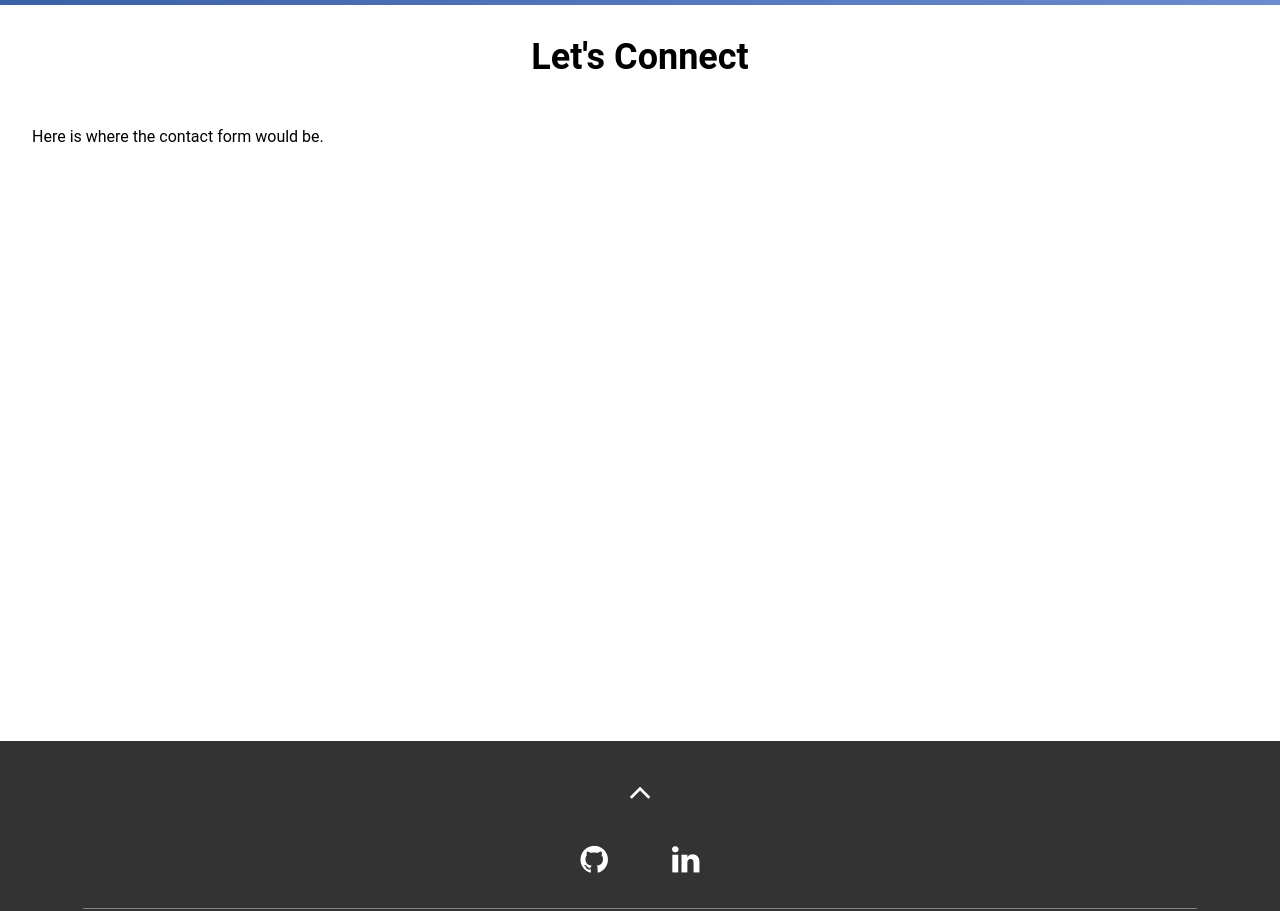
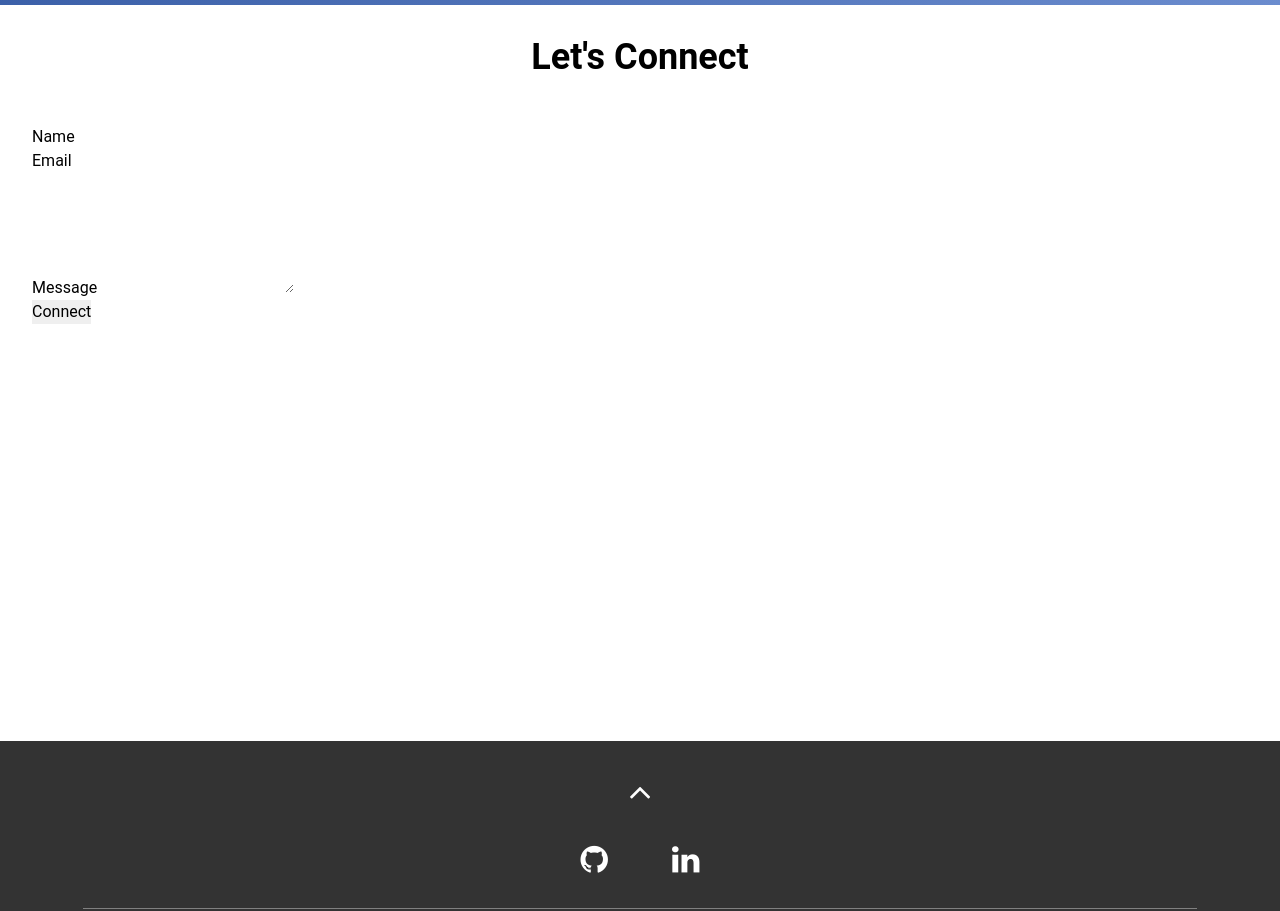
Before and after one commit to evan-walter/previous-portfolio, a React (Create React App) app: page / in a window 1280 px wide. Shown: the part 5040-5951 px from the top of the page. Built offline with nearby package versions, Linux system fonts and the light colour scheme.

Commit message:
started contact with emailjs-com

```diff
--- a/package.json
+++ b/package.json
@@ -11,6 +11,7 @@
     "@testing-library/jest-dom": "^5.11.4",
     "@testing-library/react": "^11.1.0",
     "@testing-library/user-event": "^12.1.10",
+    "emailjs-com": "^3.2.0",
     "react": "^17.0.2",
     "react-dom": "^17.0.2",
     "react-scripts": "4.0.3",
--- a/src/components/App.js
+++ b/src/components/App.js
@@ -1,6 +1,6 @@
 import React from 'react';
 import About from './About';
-import Contact from './Contact';
+import Contact from './contact/Contact';
 import Footer from './Footer';
 import Hero from './Hero';
 import Navbar from './Navbar';
--- a/src/components/Contact.js
+++ /dev/null
@@ -1,9 +0,0 @@
-import React from 'react';
-
-export default function Contact() {
-  return (
-    <div>
-      <div>Here is where the contact form would be.</div>
-    </div>
-  );
-}
--- /dev/null
+++ b/src/components/contact/Contact.js
@@ -0,0 +1,104 @@
+import React, { useState } from 'react';
+import { send } from 'emailjs-com';
+import Loading from './Loading';
+import Success from './Success';
+import Failed from './Failed';
+
+export default function Contact() {
+  const [formData, setFormData] = useState({
+    fromName: '',
+    fromEmail: '',
+    message: '',
+  });
+
+  const [submitted, setSubmitted] = useState(false);
+  const [loading, setLoading] = useState(false);
+  const [success, setSuccess] = useState(false);
+
+  const onSubmit = (e) => {
+    e.preventDefault();
+    setSubmitted(true);
+    setLoading(true);
+    // For testing without sending emails.  Uncomment the lines below and comment the emailjs import along with the send method.
+    // setTimeout(() => {
+    //   setLoading(false);
+    //   setSuccess(true);
+    // }, 2000);
+
+    send('service_83npejq', 'template_5kr2cjb', formData, 'user_AIUe2OzEEkBrATar3Pq1P')
+      .then((res) => {
+        setSuccess(true);
+        setLoading(false);
+        console.log('Success ', res.status, res.text);
+      })
+      .catch((err) => {
+        setLoading(false);
+        console.log('Failed ', err);
+      });
+  };
+
+  const handleChange = (e) => {
+    setFormData({ ...formData, [e.target.name]: e.target.value });
+  };
+
+  if (!submitted && !loading) {
+    return (
+      <div>
+        <form onSubmit={onSubmit}>
+          <div>
+            <label htmlFor='name'>
+              Name
+            </label>
+            <input
+              id='name'
+              type='text'
+              maxLength='256'
+              required
+              name='fromName'
+              value={formData.fromName}
+              onChange={handleChange}
+            />
+          </div>
+          <div>
+            <label htmlFor='email'>
+              Email
+            </label>
+            <input
+              id='email'
+              type='text'
+              maxLength='256'
+              aria-describedby='emailHelp'
+              required
+              name='fromEmail'
+              value={formData.fromEmail}
+              onChange={handleChange}
+            />
+          </div>
+          <div>
+            <label htmlFor='message'>
+              Message
+            </label>
+            <textarea
+              id='message'
+              type='text'
+              rows='5'
+              required
+              name='message'
+              value={formData.message}
+              onChange={handleChange}
+            />
+          </div>
+          <div>
+            <input type='submit' value='Connect' />
+          </div>
+        </form>
+      </div>
+    );
+  } else if (submitted && loading) {
+    return <Loading />;
+  } else if (submitted && !loading && success) {
+    return <Success />;
+  } else if (submitted && !loading && !success) {
+    return <Failed />;
+  }
+}
--- /dev/null
+++ b/src/components/contact/Failed.js
@@ -0,0 +1,17 @@
+import React from 'react';
+
+export default function Failed() {
+  return (
+    <div>
+      <i className='fa fa-times' aria-hidden='true' />
+      <div>
+        Oops! It looks like there was an issue with the form submission. Please
+        try again. If the issue persists, please feel free to reach out to me on{' '}
+      </div>
+      <a href='https://linkedin.com/in/~evanwalter/' target='_blank' rel='noreferrer'>
+        LinkedIn
+      </a>
+      .
+    </div>
+  );
+}
--- /dev/null
+++ b/src/components/contact/Loading.js
@@ -0,0 +1,11 @@
+import React from 'react';
+
+export default function Loading() {
+  return (
+    <div>
+      <div>
+        Contact form received. I look forward to being in touch. Thank you.
+      </div>
+    </div>
+  );
+}
--- /dev/null
+++ b/src/components/contact/Success.js
@@ -0,0 +1,11 @@
+import React from 'react';
+
+export default function Success() {
+  return (
+    <div>
+      <div>
+        Contact form received. I look forward to being in touch. Thank you.
+      </div>
+    </div>
+  );
+}
```
Also changed, not shown: 2 other files (tests, documents, lock files or other folders).
